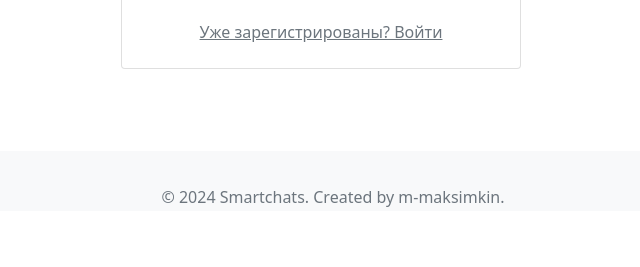
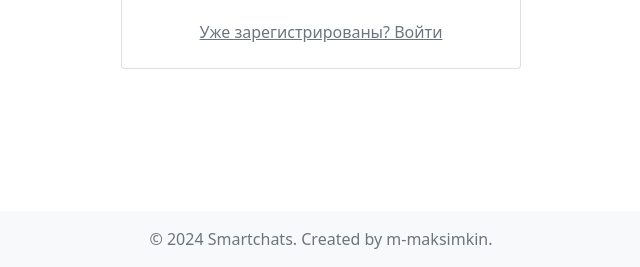
Before and after one commit to m-maksimkin/Smartchats, a Django app: page /accounts/sign-up/ in a window 1280 px wide. Shown: the part 589-856 px from the top of the page, without its empty margins (319-959 px from the left). Before the commit the page ends 796 px from the top, so only its background shows below. Run offline with Django 4.2, Linux system fonts and the light colour scheme; parts of the project's set-up code (start-up, migrations or seed data) failed here and were passed over; some libraries are stand-ins or nearby versions.

Commit message:
correct suggested solution

```diff
--- a/static/css/base.css
+++ b/static/css/base.css
@@ -27,29 +27,3 @@
     width: 30%;
     z-index: 1000;
 }
-
-/* Sticky footer styles */
-html {
-  position: relative;
-  min-height: 100%;
-}
-
-body {
-  /* Margin bottom by footer height */
-  margin-bottom: 60px; /* Adjust this value if footer height changes */
-}
-
-.footer {
-  position: absolute;
-  bottom: 0;
-  width: 100%;
-  height: 60px; /* Set the fixed height of the footer */
-  line-height: 60px; /* Vertically center the text there */
-  background-color: #f5f5f5; /* A light gray background */
-}
-
-/* Custom footer styles */
-.footer .container {
-  padding-right: 15px;
-  padding-left: 15px;
-}
--- a/templates/base.html
+++ b/templates/base.html
@@ -34,9 +34,8 @@
    {% block content %}
    {% endblock %}
 
-   {% include "footer.html" %}
    </div>
-
+  {% include "footer.html" %}
    {% block domready %}
    {% endblock %}
 
--- a/templates/footer.html
+++ b/templates/footer.html
@@ -1,6 +1,5 @@
 <footer class="footer mt-auto py-3 bg-light">
   <div class="container text-center">
     <span class="text-muted">© 2024 Smartchats. Created by m-maksimkin.</span>
-    <!-- Add other placeholders or links here if needed in the future -->
   </div>
 </footer>
```
Also changed, not shown: accounts/static/css/base.css (+10 -0 lines).
